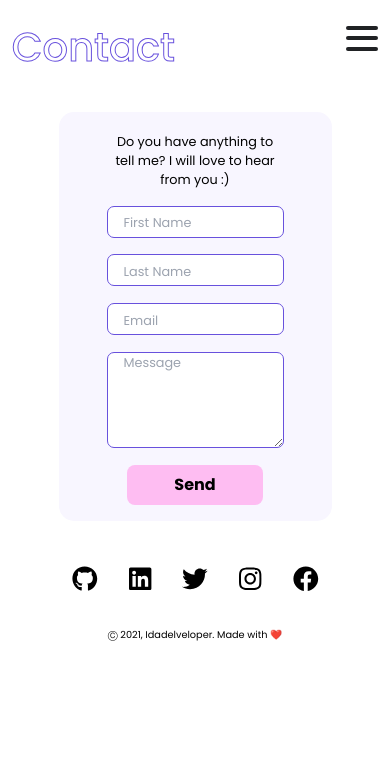
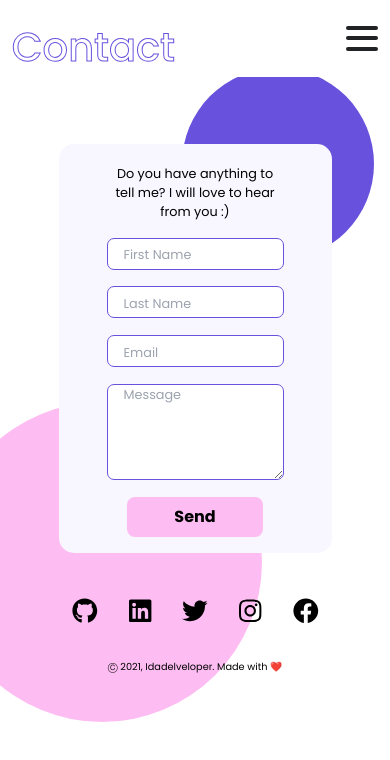
Before and after one commit to Idadelveloper/Portfolio, a React (Create React App) app: page /contact in a window 390 px wide. Shown: the top 760 px of the page. Built offline with nearby package versions, Linux system fonts and the light colour scheme.

Commit message:
Make more adjustments to contact page

```diff
--- a/src/components/MyContact.css
+++ b/src/components/MyContact.css
@@ -3,6 +3,7 @@
     background-color: #FFFFFF;
     height: 100%;
     width: 100%;
+    z-index: -3;
 }
 
 .form {
@@ -18,6 +19,7 @@
     height: auto;
     border-radius: 15px;
     margin: auto;
+    box-shadow: #FEBDF2;
 }
 
 .contact-image {
@@ -73,10 +75,33 @@ textarea:focus {
     color: #FFFFFF;
 }
 
+.contact-circle1,
+.contact-circle2 {
+    position: absolute;
+    border-radius: 50%;
+    z-index: -1;
+}
+
+.contact-circle1 {
+    width: 35rem;
+    height: 35rem;
+    background-color: #FEBDF2;
+    left: -8vw;
+    bottom: -20vh;
+}
+
+.contact-circle2 {
+    width: 20rem;
+    height: 20rem;
+    background-color: #6851DD;
+    right: 8vw;
+    top: 10vh;
+}
+
 @media only screen and (max-width: 850px) {
     /* For smaller screens: */
     .contact {
-        padding-top: 7rem;
+        padding-top: 9rem;
     }
     .contact-image {
         display: none;
@@ -100,4 +125,15 @@ textarea:focus {
     .form>p {
         font-size: 0.8rem;
     }
+    .contact-circle1 {
+        width: 20rem;
+        height: 20rem;
+        left: -15vw;
+    }
+    .contact-circle2 {
+        width: 12rem;
+        height: 12rem;
+        right: 4vw;
+        top: 8vh;
+    }
 }
--- a/src/components/MyContact.js
+++ b/src/components/MyContact.js
@@ -6,7 +6,7 @@ export default function MyContact() {
     return (
         <div>
             <div className="">
-                <div className="contact">
+                <div className="contact relative">
                     <div className="contact-circle1"></div>
                     <div className="contact-circle2"></div>
                     <div className="contact-form">
```
